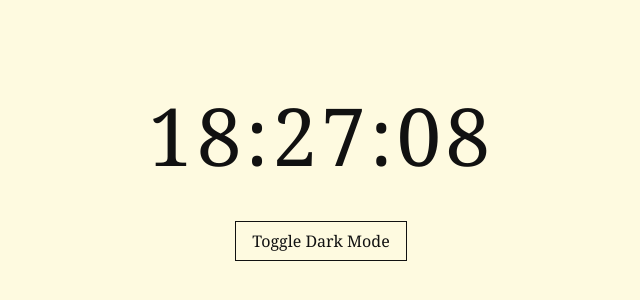
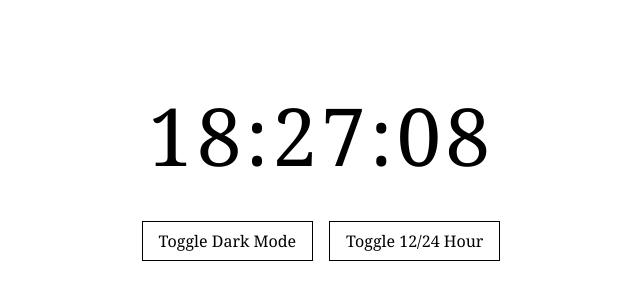
Before and after one commit to aawwise/clock, a plain HTML site: page index.html in a window 1280 px wide. Shown: the part 230-530 px from the top of the page, without its empty margins (319-959 px from the left). Drawn offline with Linux system fonts and the light colour scheme.

Commit message:
Update index.html

```diff
--- a/index.html
+++ b/index.html
@@ -3,24 +3,24 @@
 <head>
   <meta charset="UTF-8" />
   <meta name="viewport" content="width=device-width, initial-scale=1.0"/>
-  <title>Reader Clock</title>
+  <title>Black & White Clock</title>
   <style>
     :root {
-      --bg-light: #fefae0;
-      --text-light: #111111;
+      --bg-light: #ffffff;
+      --text-light: #000000;
 
       --bg-dark: #000000;
-      --text-dark: #fefae0;
+      --text-dark: #ffffff;
 
-      --font-main: 'Georgia', 'Times New Roman', serif;
+      --font-main: 'Georgia', serif;
     }
 
     body {
       margin: 0;
       padding: 0;
-      font-family: var(--font-main);
       background-color: var(--bg-light);
       color: var(--text-light);
+      font-family: var(--font-main);
       display: flex;
       flex-direction: column;
       justify-content: center;
@@ -35,19 +35,24 @@
       text-align: center;
     }
 
-    .toggle-btn {
+    .buttons {
       margin-top: 2rem;
+      display: flex;
+      gap: 1rem;
+    }
+
+    .btn {
       padding: 0.5rem 1rem;
       font-size: 1rem;
-      font-family: var(--font-main);
       background: none;
       border: 1px solid currentColor;
       color: inherit;
+      font-family: var(--font-main);
       cursor: pointer;
       transition: background-color 0.2s;
     }
 
-    .toggle-btn:hover {
+    .btn:hover {
       background-color: rgba(0, 0, 0, 0.05);
     }
 
@@ -56,26 +61,45 @@
       color: var(--text-dark);
     }
 
-    body.dark .toggle-btn:hover {
-      background-color: rgba(255, 255, 255, 0.05);
+    body.dark .btn:hover {
+      background-color: rgba(255, 255, 255, 0.1);
     }
   </style>
 </head>
 <body>
   <div class="clock" id="clock">--:--:--</div>
-  <button class="toggle-btn" onclick="toggleDarkMode()">Toggle Dark Mode</button>
+
+  <div class="buttons">
+    <button class="btn" onclick="toggleDarkMode()">Toggle Dark Mode</button>
+    <button class="btn" onclick="toggleHourFormat()">Toggle 12/24 Hour</button>
+  </div>
 
   <script>
+    let is12Hour = false;
+
     function updateClock() {
       const now = new Date();
-      const hours = now.getHours().toString().padStart(2, '0');
-      const minutes = now.getMinutes().toString().padStart(2, '0');
-      const seconds = now.getSeconds().toString().padStart(2, '0');
-      document.getElementById('clock').textContent = `${hours}:${minutes}:${seconds}`;
+      let hours = now.getHours();
+      let minutes = now.getMinutes().toString().padStart(2, '0');
+      let seconds = now.getSeconds().toString().padStart(2, '0');
+      let ampm = '';
+
+      if (is12Hour) {
+        ampm = hours >= 12 ? ' PM' : ' AM';
+        hours = hours % 12 || 12; // convert 0 -> 12
+      }
+
+      hours = hours.toString().padStart(2, '0');
+      document.getElementById('clock').textContent = `${hours}:${minutes}:${seconds}${is12Hour ? ampm : ''}`;
     }
 
     function toggleDarkMode() {
       document.body.classList.toggle('dark');
+    }
+
+    function toggleHourFormat() {
+      is12Hour = !is12Hour;
+      updateClock(); // refresh clock immediately
     }
 
     setInterval(updateClock, 1000);
```
